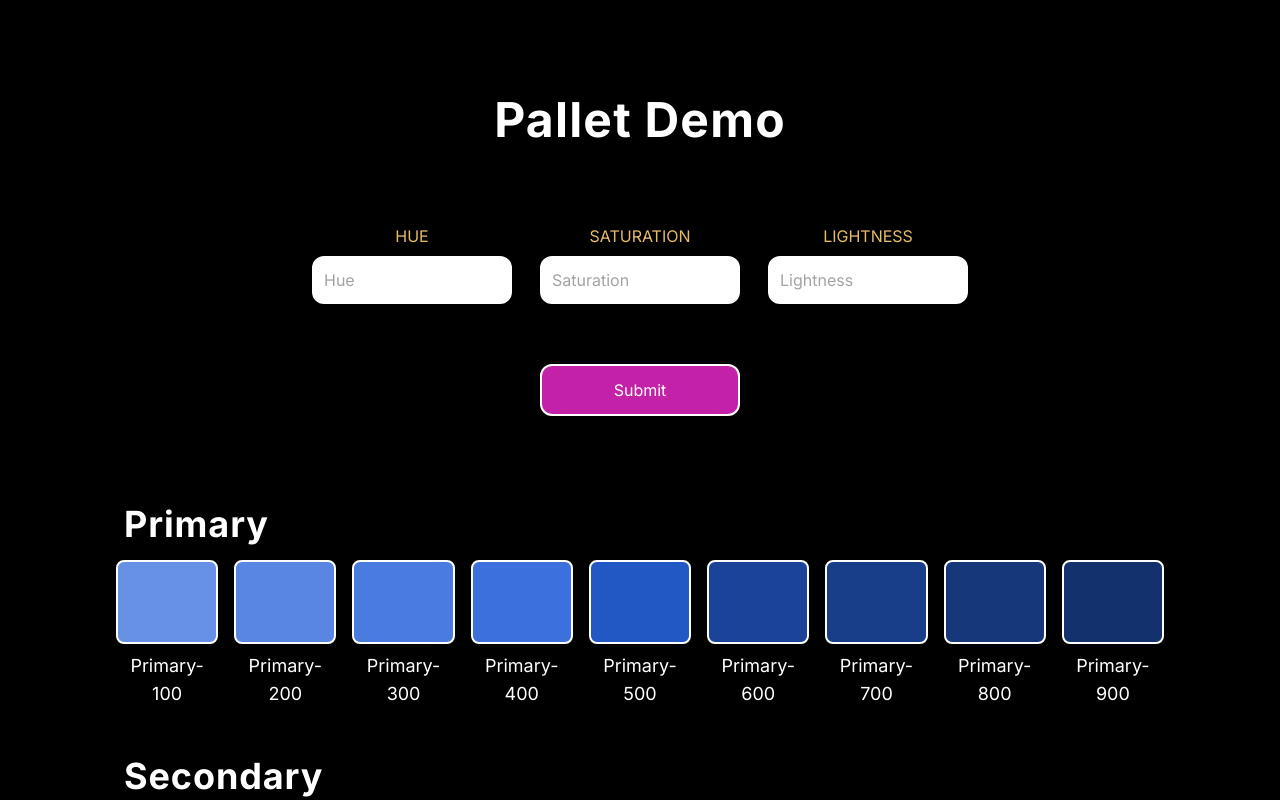
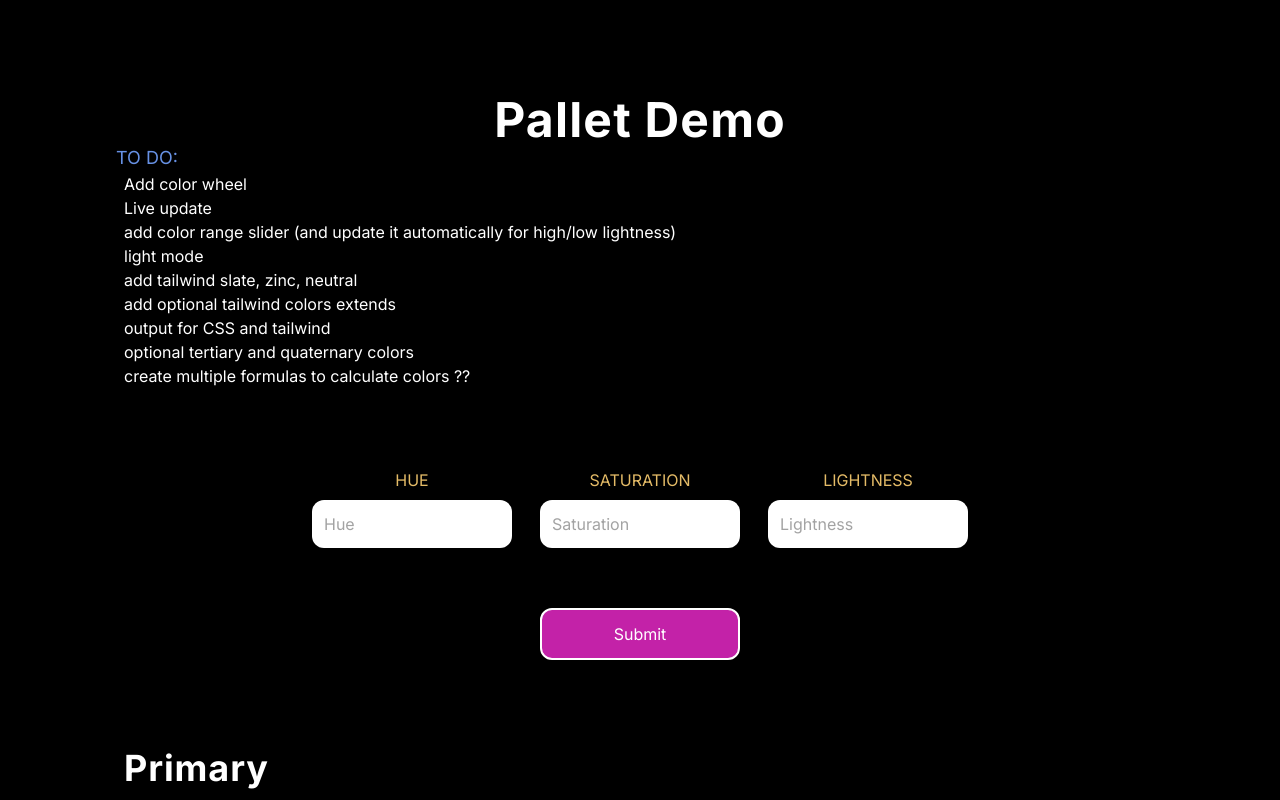
Before and after one commit to AMagicianNamedGob/color-genie, a Next.js app: page / in a window 1280 px wide. Shown: the top 800 px of the page. Built offline with nearby package versions, Linux system fonts and the light colour scheme.

Commit message:
form updates on change

```diff
--- a/app/Form.tsx
+++ b/app/Form.tsx
@@ -1,4 +1,5 @@
 "use client";
+import { useEffect } from "react";
 import { useForm } from "react-hook-form";
 
 export default function Form() {
@@ -9,10 +10,33 @@ export default function Form() {
     formState: { errors },
   } = useForm();
 
+  const watchFields = watch(["hue", "saturation", "lightness"]);
+
+  useEffect(() => {
+    const subscription = watch((data) => {
+      const { hue, saturation, lightness } = data;
+      console.log(data)
+      const root = document.documentElement;
+      root.style.setProperty("--primary-color-h", hue || 180);
+      root.style.setProperty("--primary-color-s", saturation.length > 0 ? saturation + "%" : '50%');
+      root.style.setProperty("--primary-color-l", lightness.length > 0 ? lightness + "%" : '50%');
+    });
+
+    return () => subscription.unsubscribe();
+  }, [watch]);
+
+  function onSubmit(data: any) {
+    const { hue, saturation, lightness } = data;
+    const root = document.documentElement;
+    root.style.setProperty("--primary-color-h", hue);
+    root.style.setProperty("--primary-color-s", saturation + "%");
+    root.style.setProperty("--primary-color-l", lightness + "%");
+  }
+
   return (
     <form
       className="text-black flex flex-row flex-wrap justify-center items-center max-w-3xl p-12 my-5 mx-auto gap-5 lg:justify-around"
-      onSubmit={handleSubmit((data) => console.log(data))}
+      onSubmit={handleSubmit((data) => onSubmit(data))}
     >
       <div className="min-w-[200px] flex flex-col justify-center items-center relative py-3">
         <label htmlFor="hue" className="text-secondary-100 uppercase">
--- a/app/page.tsx
+++ b/app/page.tsx
@@ -5,6 +5,18 @@ export default function Home() {
   return (
     <main className="min-h-screen p-24">
       <h1 className="font-bold text-center"> Pallet Demo</h1>
+      <p className="text-lg uppercase text-primary-100">to do:</p>
+      <ul className="pl-2">
+        <li>Add color wheel</li>
+        <li>Live update</li>
+        <li>add color range slider (and update it automatically for high/low lightness)</li>
+        <li>light mode</li>
+        <li>add tailwind slate, zinc, neutral</li>
+        <li>add optional tailwind colors extends</li>
+        <li>output for CSS and tailwind</li>
+        <li>optional tertiary and quaternary colors</li>
+        <li>create multiple formulas to calculate colors ?? </li>
+        </ul>
       <Form />
       <h2 className="mt-10 ml-2 -mb-5">Primary</h2>
       <div className="grid grid-cols-1 mt-9 md:grid-cols-3 xl:grid-cols-9 gap-4">
```
